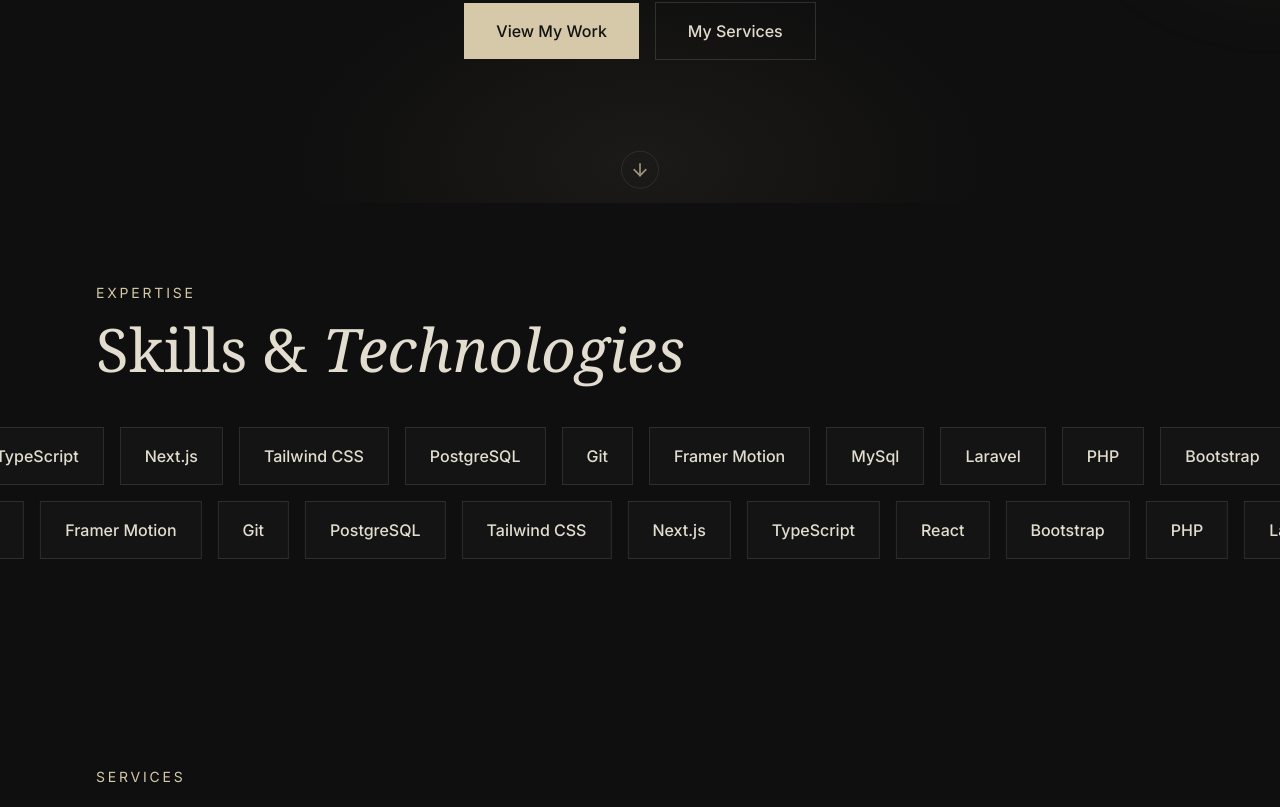
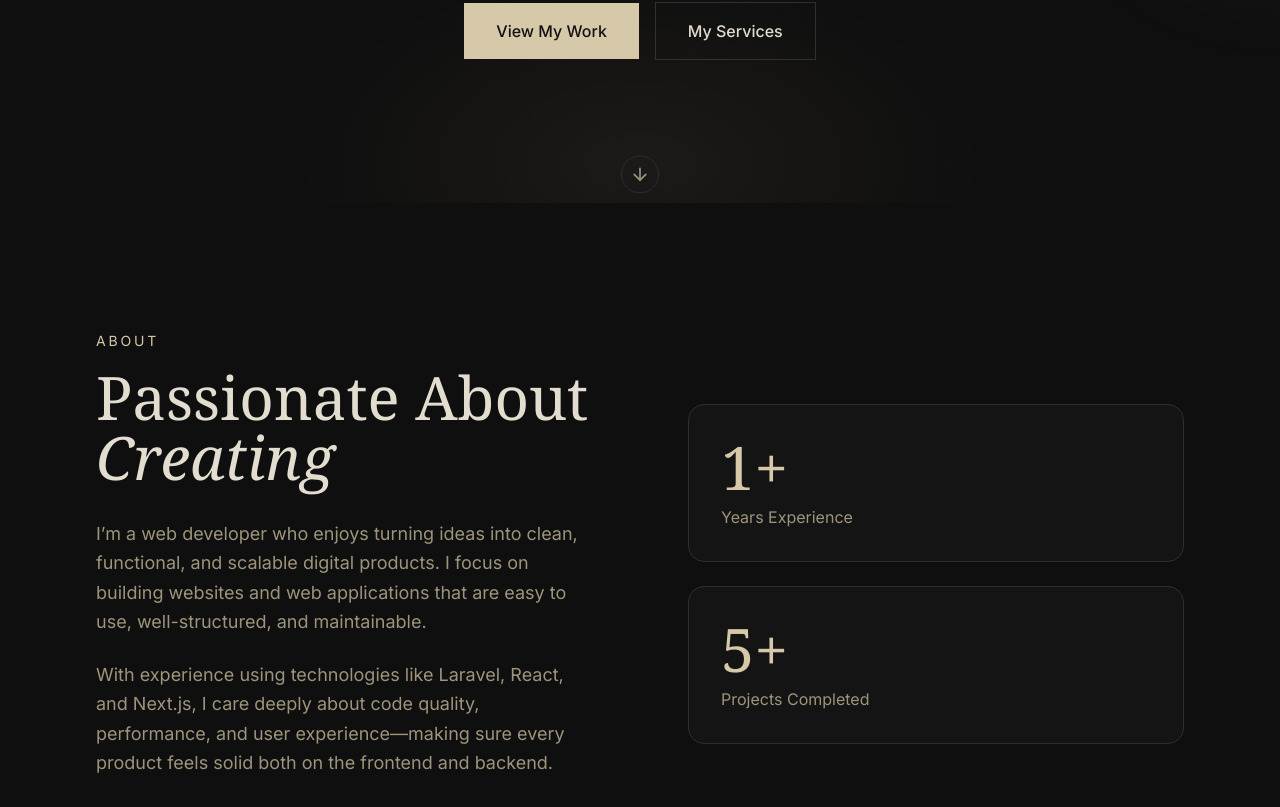
Before and after one commit to FajarRp11/portfolio, a Next.js app: page / in a window 1280 px wide. Shown: the part 597-1404 px from the top of the page. Built offline with nearby package versions, Linux system fonts and the light colour scheme; no server answers; a web font is replaced by a local one.

Commit message:
feat: Add About and Contact sections to the public portfolio page

```diff
--- a/app/(public)/page.tsx
+++ b/app/(public)/page.tsx
@@ -1,3 +1,5 @@
+import About from "@/components/public/about";
+import Contact from "@/components/public/contact";
 import Education from "@/components/public/education";
 import Experience from "@/components/public/experience";
 import Hero from "@/components/public/hero";
@@ -12,11 +14,13 @@
       <Navbar />
       <main>
         <Hero />
+        <About />
         <Skills />
         <Services />
         <Projects />
         <Experience />
         <Education />
+        <Contact />
       </main>
     </div>
   );
--- a/app/globals.css
+++ b/app/globals.css
@@ -135,7 +135,7 @@
   }
 
   .section-padding {
-    @apply py-12 md:py-24 lg:py-32;
+    @apply py-12 md:py-20 lg:py-32;
   }
 
   .container-narrow {
--- /dev/null
+++ b/components/public/about.tsx
@@ -0,0 +1,65 @@
+import AnimatedSection from "./animated-section";
+
+const stats = [
+  { value: "1+", label: "Years Experience" },
+  { value: "5+", label: "Projects Completed" },
+];
+
+const About = () => {
+  return (
+    <section id="about" className="section-padding">
+      <div className="container-narrow">
+        <div className="grid lg:grid-cols-2 gap-16 lg:gap-24 items-center">
+          <div>
+            <AnimatedSection>
+              <p className="text-primary text-sm uppercase tracking-[0.2em] mb-4">
+                About
+              </p>
+              <h2 className="font-serif text-4xl md:text-5xl lg:text-6xl font-normal mb-8">
+                Passionate About <span className="italic">Creating</span>
+              </h2>
+            </AnimatedSection>
+
+            <AnimatedSection delay={0.1}>
+              <p className="text-muted-foreground text-lg leading-relaxed mb-6">
+                I’m a web developer who enjoys turning ideas into clean,
+                functional, and scalable digital products. I focus on building
+                websites and web applications that are easy to use,
+                well-structured, and maintainable.
+              </p>
+            </AnimatedSection>
+
+            <AnimatedSection delay={0.2}>
+              <p className="text-muted-foreground text-lg leading-relaxed mb-10">
+                With experience using technologies like Laravel, React, and
+                Next.js, I care deeply about code quality, performance, and user
+                experience—making sure every product feels solid both on the
+                frontend and backend.
+              </p>
+            </AnimatedSection>
+          </div>
+
+          <div>
+            <AnimatedSection delay={0.2}>
+              <div className="grid grid-cols-1 gap-6">
+                {stats.map((stat, index) => (
+                  <div
+                    key={stat.label}
+                    className="p-8 bg-card rounded-2xl border border-border text-center md:text-left"
+                  >
+                    <p className="font-serif text-5xl md:text-6xl text-primary mb-2">
+                      {stat.value}
+                    </p>
+                    <p className="text-muted-foreground">{stat.label}</p>
+                  </div>
+                ))}
+              </div>
+            </AnimatedSection>
+          </div>
+        </div>
+      </div>
+    </section>
+  );
+};
+
+export default About;
--- /dev/null
+++ b/components/public/contact.tsx
@@ -0,0 +1,57 @@
+import Link from "next/link";
+import AnimatedSection from "./animated-section";
+import { ArrowUpRight, Mail, MapPin } from "lucide-react";
+
+const Contact = () => {
+  return (
+    <section id="contact" className="section-padding bg-secondary/30">
+      <div className="container-narrow">
+        <div className="max-w-4xl mx-auto text-center">
+          <AnimatedSection>
+            <p className="text-primary text-sm uppercase tracking-[0.2em] mb-4">
+              Get In Touch
+            </p>
+            <h2 className="font-serif text-4xl md:text-5xl lg:text-7xl font-normal mb-8">
+              Let's Work <span className="italic">Together</span>
+            </h2>
+          </AnimatedSection>
+
+          <AnimatedSection delay={0.1}>
+            <p className="text-muted-foreground text-lg md:text-xl max-w-2xl mx-auto mb-12">
+              Have a project in mind? I'd love to hear about it. Let's discuss
+              how we can bring your vision to life.
+            </p>
+          </AnimatedSection>
+
+          <AnimatedSection delay={0.2}>
+            <Link
+              href="mailto:fajarrahyu1103@gmail.com"
+              className="inline-flex items-center gap-3 px-10 py-5 bg-primary text-primary-foreground text-lg font-medium rounded-full hover:opacity-90 transition-all duration-300 hover-lift mb-12"
+            >
+              Start a Project
+              <ArrowUpRight size={22} />
+            </Link>
+          </AnimatedSection>
+
+          <AnimatedSection delay={0.3}>
+            <div className="flex flex-col sm:flex-row items-center justify-center gap-8 text-muted-foreground">
+              <Link
+                href="mailto:fajarrahyu1103@gamil.com"
+                className="flex items-center gap-2 hover:text-foreground transition-colors"
+              >
+                <Mail size={18} />
+                fajarrahyu1103@gamil.com
+              </Link>
+              <span className="flex items-center gap-2">
+                <MapPin size={18} />
+                West Sumatera, Indonesia
+              </span>
+            </div>
+          </AnimatedSection>
+        </div>
+      </div>
+    </section>
+  );
+};
+
+export default Contact;
```
